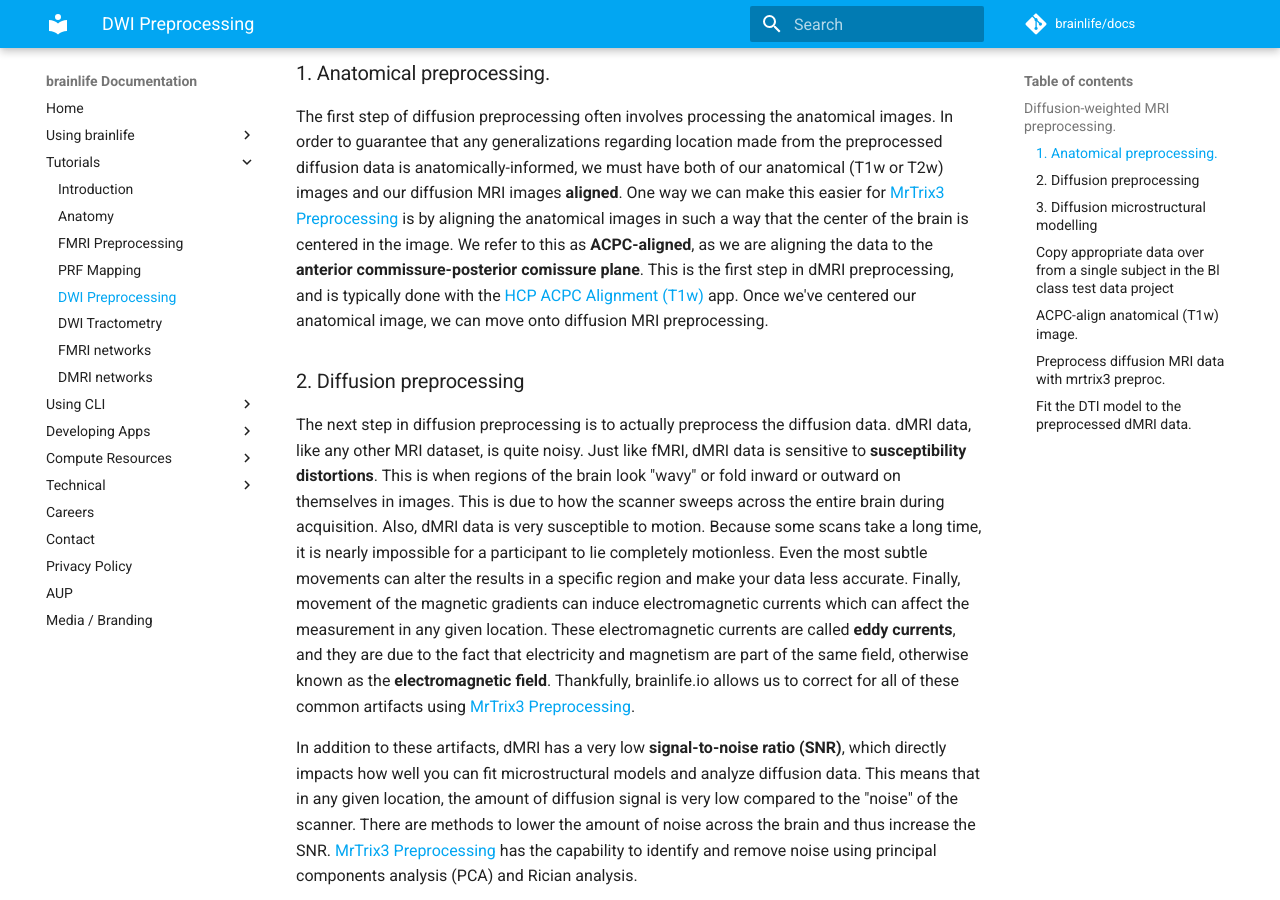
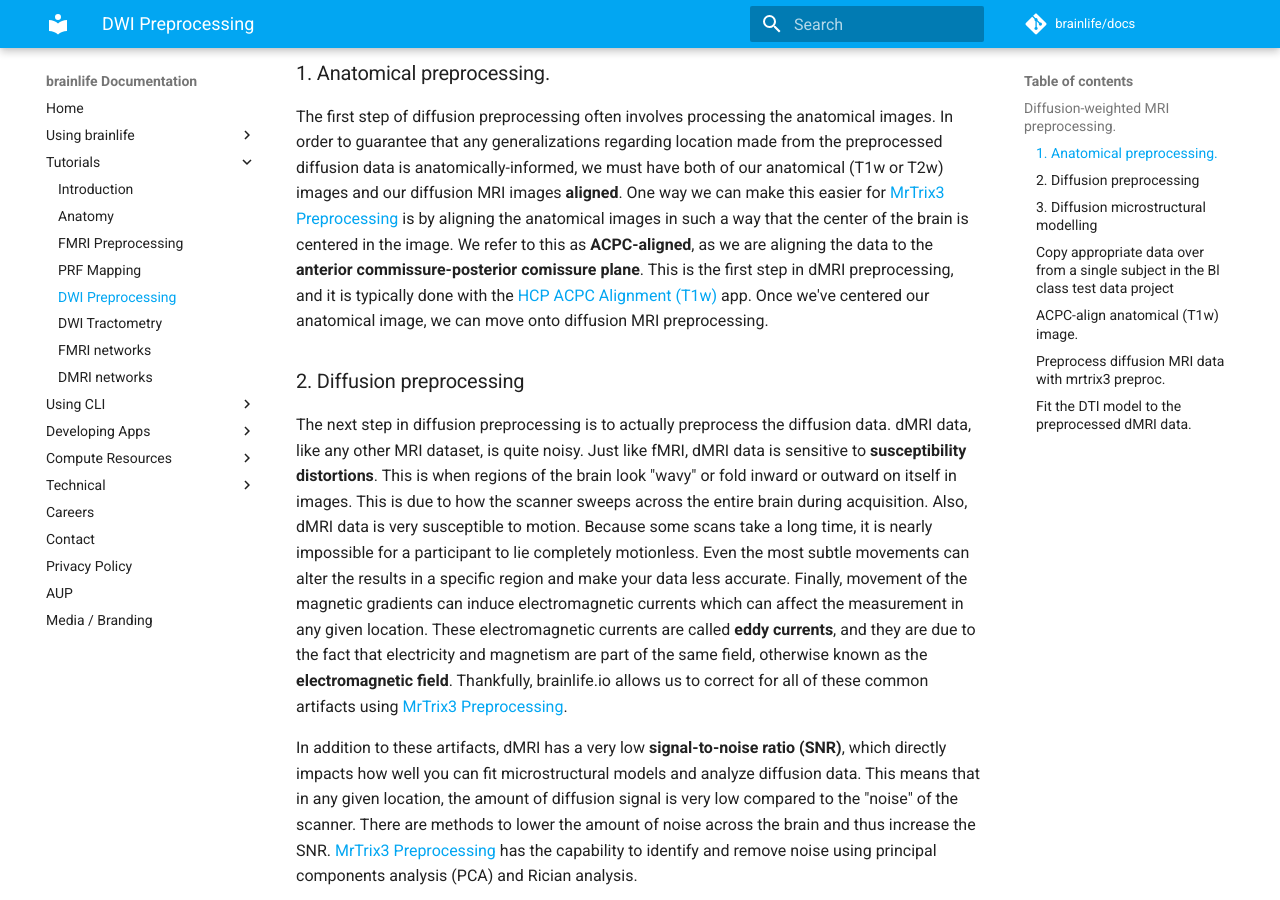
Before and after one commit to brainlife/docs, an MkDocs documentation site: the page built from docs/tutorial/diffusion-preprocessing.md, in a window 1280 px wide and 900 px high, scrolled down 575 px. Built offline with MkDocs 1.6.1 and Material for MkDocs 9.7.7, drawn with Linux system fonts in a browser that asks for light colours; comment, search, counter and statistics services are not loaded.

Commit message:
small fix

```diff
--- a/docs/tutorial/diffusion-preprocessing.md
+++ b/docs/tutorial/diffusion-preprocessing.md
@@ -9,11 +9,11 @@
 
 ### 1. Anatomical preprocessing.
 
-The first step of diffusion preprocessing often involves processing the anatomical images. In order to guarantee that any generalizations regarding location made from the preprocessed diffusion data is anatomically-informed, we must have both of our anatomical (T1w or T2w) images and our diffusion MRI images **aligned**. One way we can make this easier for [MrTrix3 Preprocessing](https://brainlife.io/app/5a813e52dc4031003b8b36f9) is by aligning the anatomical images in such a way that the center of the brain is centered in the image. We refer to this as **ACPC-aligned**, as we are aligning the data to the **anterior commissure-posterior comissure plane**. This is the first step in dMRI preprocessing, and is typically done with the [HCP ACPC Alignment (T1w)](https://brainlife.io/app/5c61c69f14027a01b14adcb3) app. Once we've centered our anatomical image, we can move onto diffusion MRI preprocessing.
+The first step of diffusion preprocessing often involves processing the anatomical images. In order to guarantee that any generalizations regarding location made from the preprocessed diffusion data is anatomically-informed, we must have both of our anatomical (T1w or T2w) images and our diffusion MRI images **aligned**. One way we can make this easier for [MrTrix3 Preprocessing](https://brainlife.io/app/5a813e52dc4031003b8b36f9) is by aligning the anatomical images in such a way that the center of the brain is centered in the image. We refer to this as **ACPC-aligned**, as we are aligning the data to the **anterior commissure-posterior comissure plane**. This is the first step in dMRI preprocessing, and it is typically done with the [HCP ACPC Alignment (T1w)](https://brainlife.io/app/5c61c69f14027a01b14adcb3) app. Once we've centered our anatomical image, we can move onto diffusion MRI preprocessing.
 
 ### 2. Diffusion preprocessing
 
-The next step in diffusion preprocessing is to actually preprocess the diffusion data. dMRI data, like any other MRI dataset, is quite noisy. Just like fMRI, dMRI data is sensitive to **susceptibility distortions**. This is when regions of the brain look "wavy" or fold inward or outward on themselves in images. This is due to how the scanner sweeps across the entire brain during acquisition. Also, dMRI data is very susceptible to motion. Because some scans take a long time, it is nearly impossible for a participant to lie completely motionless. Even the most subtle movements can alter the results in a specific region and make your data less accurate. Finally, movement of the magnetic gradients can induce electromagnetic currents which can affect the measurement in any given location. These electromagnetic currents are called **eddy currents**, and they are due to the fact that electricity and magnetism are part of the same field, otherwise known as the **electromagnetic field**. Thankfully, brainlife.io allows us to correct for all of these common artifacts using [MrTrix3 Preprocessing](https://brainlife.io/app/5a813e52dc4031003b8b36f9).
+The next step in diffusion preprocessing is to actually preprocess the diffusion data. dMRI data, like any other MRI dataset, is quite noisy. Just like fMRI, dMRI data is sensitive to **susceptibility distortions**. This is when regions of the brain look "wavy" or fold inward or outward on itself in images. This is due to how the scanner sweeps across the entire brain during acquisition. Also, dMRI data is very susceptible to motion. Because some scans take a long time, it is nearly impossible for a participant to lie completely motionless. Even the most subtle movements can alter the results in a specific region and make your data less accurate. Finally, movement of the magnetic gradients can induce electromagnetic currents which can affect the measurement in any given location. These electromagnetic currents are called **eddy currents**, and they are due to the fact that electricity and magnetism are part of the same field, otherwise known as the **electromagnetic field**. Thankfully, brainlife.io allows us to correct for all of these common artifacts using [MrTrix3 Preprocessing](https://brainlife.io/app/5a813e52dc4031003b8b36f9).
 
 In addition to these artifacts, dMRI has a very low **signal-to-noise ratio (SNR)**, which directly impacts how well you can fit microstructural models and analyze diffusion data. This means that in any given location, the amount of diffusion signal is very low compared to the "noise" of the scanner. There are methods to lower the amount of noise across the brain and thus increase the SNR. [MrTrix3 Preprocessing](https://brainlife.io/app/5a813e52dc4031003b8b36f9) has the capability to identify and remove noise using principal components analysis (PCA) and Rician analysis.
 
```
